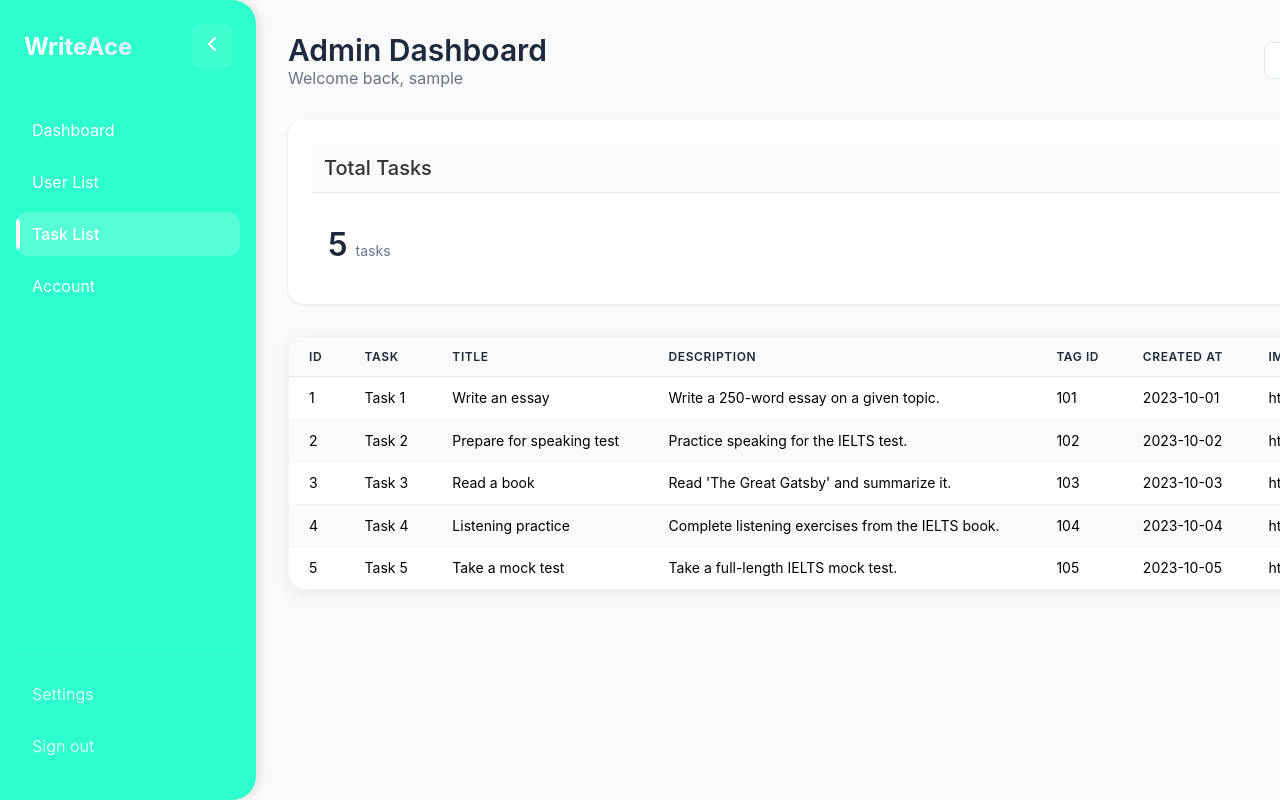
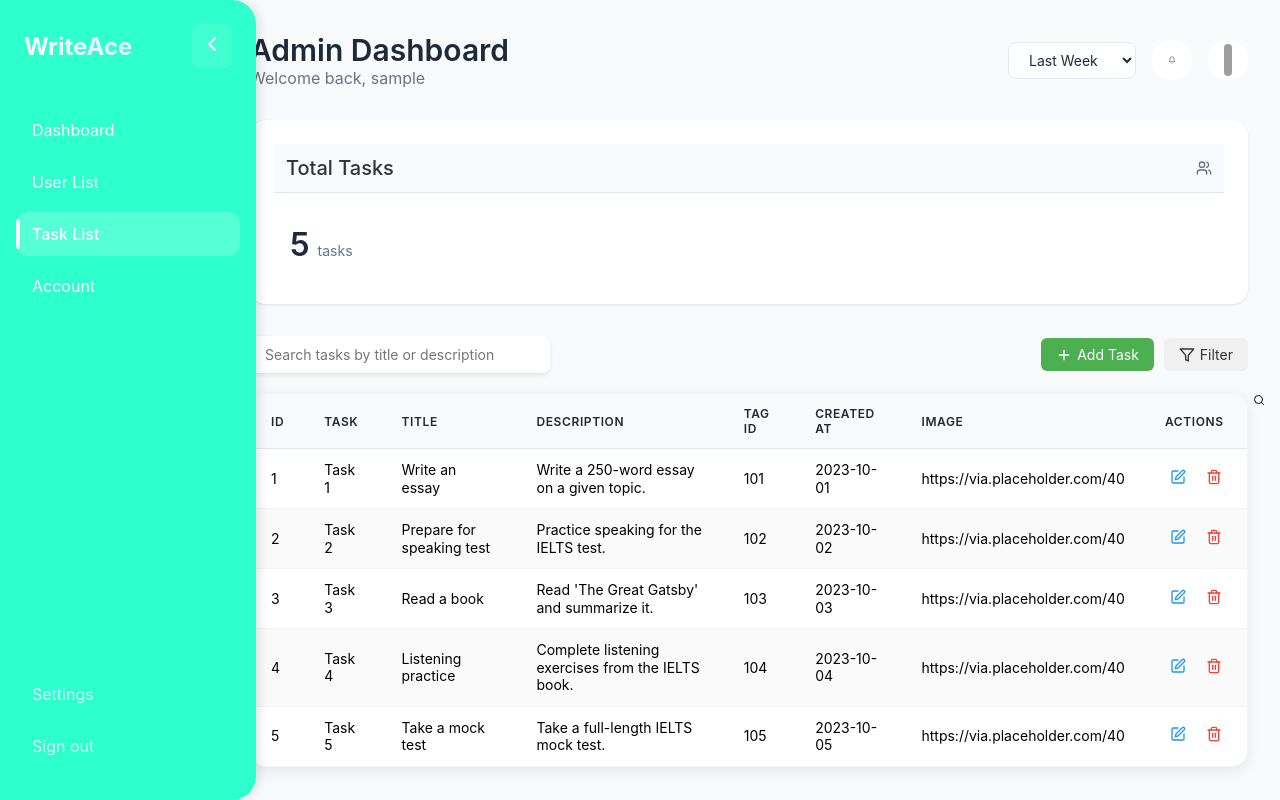
Before and after one commit to 5-0-Overall/Write-Ace, a React (Create React App) app in the folder src/FE/ielts-grading/: page /tasks in a window 1280 px wide. Built offline with nearby package versions, Linux system fonts and the light colour scheme; sample sign-in values are in the browser's storage; grey boxes are pictures that could not be loaded.

Commit message:
Update UI for admin page

```diff
--- a/src/FE/ielts-grading/src/App.js
+++ b/src/FE/ielts-grading/src/App.js
@@ -23,8 +23,8 @@ import DashboardAdmin from "./pages/DashboardAdmin";
 import UserList from "./pages/UserList";
 import TaskList from "./pages/TaskList";
 import ProfileAdmin from "./pages/ProfileAdmin";
-import TeacherDashboard from './pages/TeacherDashboard';
-import TeacherGrading from './pages/TeacherGrading';
+import TeacherDashboard from "./pages/TeacherDashboard";
+import TeacherGrading from "./pages/TeacherGrading";
 
 function App() {
   return (
--- a/src/FE/ielts-grading/src/components/Sidebar/SidebarAdmin.js
+++ b/src/FE/ielts-grading/src/components/Sidebar/SidebarAdmin.js
@@ -57,9 +57,9 @@ function Sidebar() {
       </div>
       <nav className="sidebar-nav">
         <Link
-          to="/admin_dashboard"
+          to="/admin/dashboard"
           className={`nav-button ${
-            isActive("/admin_dashboard") ? "active" : ""
+            isActive("/admin/dashboard") ? "active" : ""
           }`}
         >
           <Home size={20} className="nav-icon" />
--- a/src/FE/ielts-grading/src/pages/TaskList.js
+++ b/src/FE/ielts-grading/src/pages/TaskList.js
@@ -1,13 +1,6 @@
 import React, { useState, useEffect } from "react";
 import SidebarAdmin from "../components/Sidebar/SidebarAdmin.js";
-import {
-  Bell,
-  ArrowUpRight,
-  TrendingUp,
-  Users,
-  File,
-  Book,
-} from "lucide-react";
+import { Bell, Users, Search, Edit, Trash2, Plus, Filter } from "lucide-react";
 import {
   BarChart,
   Bar,
@@ -19,6 +12,7 @@ import {
 import { Link } from "react-router-dom";
 import "../styles/Common.css";
 import "../styles/Dashboard.css";
+import "../styles/TaskList.css";
 import ContributionChart from "../components/ContributionChart.js";
 import api from "../services/ApiService.js";
 import AuthService from "../services/AuthService.js";
@@ -26,6 +20,7 @@ import AuthService from "../services/AuthService.js";
 function TaskList() {
   const [isSidebarExpanded, setIsSidebarExpanded] = useState(true);
   const [user, setUser] = useState(null);
+  const [searchTerm, setSearchTerm] = useState("");
 
   const handleResize = () => {
     setIsSidebarExpanded(window.innerWidth > 768);
@@ -92,14 +87,35 @@ function TaskList() {
     },
   ];
 
+  const handleDelete = (taskId) => {
+    // Xử lý logic xóa task
+    console.log(`Deleting task ${taskId}`);
+  };
+
+  const handleEdit = (task) => {
+    // Xử lý logic chỉnh sửa task
+    console.log(`Editing task`, task);
+  };
+
+  const filteredTasks = mockTasks.filter(
+    (task) =>
+      task.title.toLowerCase().includes(searchTerm.toLowerCase()) ||
+      task.description.toLowerCase().includes(searchTerm.toLowerCase())
+  );
   return (
     <div className="dashboard-container">
-      <SidebarAdmin
-        isSidebarExpanded={isSidebarExpanded}
-        toggleSidebar={toggleSidebar}
-      />
+      <div className={`sidebar-admin ${isSidebarExpanded ? "expanded" : ""}`}>
+        <SidebarAdmin
+          isSidebarExpanded={isSidebarExpanded}
+          toggleSidebar={toggleSidebar}
+        />
+      </div>
 
-      <main className="main-content">
+      <main
+        className={`main-content ${
+          isSidebarExpanded ? "sidebar-expanded" : "sidebar-collapsed"
+        }`}
+      >
         <div className="main-header">
           <div>
             <h2 className="main-title">Admin Dashboard</h2>
@@ -139,6 +155,29 @@ function TaskList() {
           </div>
         </div>
 
+        <div className="users-header">
+          <div className="search-container">
+            <input
+              type="text"
+              placeholder="Search tasks by title or description"
+              className="search-input"
+              value={searchTerm}
+              onChange={(e) => setSearchTerm(e.target.value)}
+            />
+            <button className="search-button">
+              <Search size={18} />
+            </button>
+          </div>
+          <div className="user-actions">
+            <button className="btn-primary">
+              <Plus size={16} /> Add Task
+            </button>
+            <button className="btn-secondary">
+              <Filter size={16} /> Filter
+            </button>
+          </div>
+        </div>
+
         <div className="table-container">
           <table>
             <thead>
@@ -150,6 +189,7 @@ function TaskList() {
                 <th>Tag Id</th>
                 <th>Created At</th>
                 <th>Image</th>
+                <th>Actions</th>
               </tr>
             </thead>
             <tbody>
@@ -162,6 +202,22 @@ function TaskList() {
                   <td>{task.tag_id}</td>
                   <td>{task.created_at}</td>
                   <td>{task.image}</td>
+                  <td>
+                    <div className="action-buttons">
+                      <button
+                        className="edit-btn"
+                        onClick={() => handleEdit(task)}
+                      >
+                        <Edit size={16} />
+                      </button>
+                      <button
+                        className="delete-btn"
+                        onClick={() => handleDelete(task.id)}
+                      >
+                        <Trash2 size={16} />
+                      </button>
+                    </div>
+                  </td>
                 </tr>
               ))}
             </tbody>
--- a/src/FE/ielts-grading/src/pages/UserList.js
+++ b/src/FE/ielts-grading/src/pages/UserList.js
@@ -2,23 +2,18 @@ import React, { useState, useEffect } from "react";
 import SidebarAdmin from "../components/Sidebar/SidebarAdmin.js";
 import {
   Bell,
-  ArrowUpRight,
-  TrendingUp,
   Users,
-  File,
-  Book,
+  Search,
+  Plus,
+  Filter,
+  Edit,
+  Trash2,
+  Ban,
 } from "lucide-react";
-import {
-  BarChart,
-  Bar,
-  XAxis,
-  YAxis,
-  Tooltip,
-  ResponsiveContainer,
-} from "recharts";
 import { Link } from "react-router-dom";
 import "../styles/Common.css";
 import "../styles/Dashboard.css";
+import "../styles/UserList.css";
 import ContributionChart from "../components/ContributionChart";
 import api from "../services/ApiService.js";
 import AuthService from "../services/AuthService.js";
@@ -26,6 +21,7 @@ import AuthService from "../services/AuthService.js";
 function UserList() {
   const [isSidebarExpanded, setIsSidebarExpanded] = useState(true);
   const [user, setUser] = useState(null);
+  const [searchTerm, setSearchTerm] = useState("");
 
   const handleResize = () => {
     setIsSidebarExpanded(window.innerWidth > 768);
@@ -52,14 +48,36 @@ function UserList() {
     { id: 5, username: "user5", email: "user5@example.com", role: "User " },
   ];
 
+  const handleBanUser = (userId) => {
+    // Xử lý logic ban user
+    console.log(`Banning user ${userId}`);
+  };
+
+  const handleEditUser = (user) => {
+    // Xử lý logic chỉnh sửa user
+    console.log(`Editing user`, user);
+  };
+
+  const filteredUsers = mockUsers.filter(
+    (user) =>
+      user.username.toLowerCase().includes(searchTerm.toLowerCase()) ||
+      user.email.toLowerCase().includes(searchTerm.toLowerCase())
+  );
+
   return (
     <div className="dashboard-container">
-      <SidebarAdmin
-        isSidebarExpanded={isSidebarExpanded}
-        toggleSidebar={toggleSidebar}
-      />
+      <div className={`sidebar-admin ${isSidebarExpanded ? "expanded" : ""}`}>
+        <SidebarAdmin
+          isSidebarExpanded={isSidebarExpanded}
+          toggleSidebar={toggleSidebar}
+        />
+      </div>
 
-      <main className="main-content">
+      <main
+        className={`main-content ${
+          isSidebarExpanded ? "sidebar-expanded" : "sidebar-collapsed"
+        }`}
+      >
         <div className="main-header">
           <div>
             <h2 className="main-title">Admin Dashboard</h2>
@@ -99,6 +117,27 @@ function UserList() {
           </div>
         </div>
 
+        <div className="users-header">
+          <div className="search-container">
+            <input
+              type="text"
+              placeholder="Search users by username or email"
+              className="search-input"
+            />
+            <button className="search-button">
+              <Search size={18} />
+            </button>
+          </div>
+          <div className="user-actions">
+            <button className="btn-primary">
+              <Plus size={16} /> Add User
+            </button>
+            <button className="btn-secondary">
+              <Filter size={16} /> Filter
+            </button>
+          </div>
+        </div>
+
         <div className="table-container">
           <table>
             <thead>
@@ -107,6 +146,7 @@ function UserList() {
                 <th>Username</th>
                 <th>Email</th>
                 <th>Role</th>
+                <th>Actions</th>
               </tr>
             </thead>
             <tbody>
@@ -116,6 +156,22 @@ function UserList() {
                   <td>{user.username}</td>
                   <td>{user.email}</td>
                   <td>{user.role}</td>
+                  <td>
+                    <div className="action-buttons">
+                      <button
+                        className="edit-btn"
+                        onClick={() => handleEditUser(user)}
+                      >
+                        <Edit size={16} />
+                      </button>
+                      <button
+                        className="ban-btn"
+                        onClick={() => handleBanUser(user.id)}
+                      >
+                        <Ban size={16} />
+                      </button>
+                    </div>
+                  </td>
                 </tr>
               ))}
             </tbody>
--- a/src/FE/ielts-grading/src/styles/Dashboard.css
+++ b/src/FE/ielts-grading/src/styles/Dashboard.css
@@ -135,6 +135,36 @@
   margin: 0 0 1.5rem 0;
 }
 
+.dashboard-container {
+  display: flex;
+  width: 100%;
+}
+
+.sidebar-admin {
+  position: fixed;
+  top: 0;
+  left: 0;
+  height: 100vh;
+  z-index: 1000;
+  transition: width 0.3s ease;
+}
+
+.main-content {
+  width: 100%;
+  padding-left: 80px; /* Chiều rộng sidebar thu gọn */
+  transition: padding-left 0.3s ease;
+}
+
+.main-content.sidebar-expanded {
+  padding-left: 250px; /* Chiều rộng sidebar mở rộng */
+}
+
+@media (max-width: 1024px) {
+  .main-content {
+    padding-left: 0;
+  }
+}
+
 @media (max-width: 768px) {
   .main-content {
     padding: 1rem;
--- /dev/null
+++ b/src/FE/ielts-grading/src/styles/TaskList.css
@@ -0,0 +1,31 @@
+.action-buttons {
+  display: flex;
+  gap: 10px;
+  justify-content: center;
+}
+
+.edit-btn,
+.delete-btn {
+  background: none;
+  border: none;
+  cursor: pointer;
+  padding: 5px;
+  border-radius: 4px;
+  transition: background-color 0.3s ease;
+}
+
+.edit-btn {
+  color: #2196f3;
+}
+
+.delete-btn {
+  color: #f44336;
+}
+
+.edit-btn:hover {
+  background-color: rgba(33, 150, 243, 0.1);
+}
+
+.delete-btn:hover {
+  background-color: rgba(244, 67, 54, 0.1);
+}
--- /dev/null
+++ b/src/FE/ielts-grading/src/styles/UserList.css
@@ -0,0 +1,81 @@
+.users-header {
+  display: flex;
+  justify-content: space-between;
+  align-items: center;
+  margin-bottom: 20px;
+}
+
+.search-container {
+  display: flex;
+  align-items: center;
+  background-color: white;
+  border-radius: 8px;
+  box-shadow: 0 2px 4px rgba(0, 0, 0, 0.1);
+  overflow: hidden;
+}
+
+.search-input {
+  border: none;
+  padding: 10px 15px;
+  width: 300px;
+  outline: none;
+  font-size: 14px;
+}
+
+.search-button {
+  background-color: transparent;
+  border: none;
+  padding: 10px;
+  cursor: pointer;
+  display: flex;
+  align-items: center;
+  justify-content: center;
+}
+
+.user-actions {
+  display: flex;
+  gap: 10px;
+}
+
+.btn-primary,
+.btn-secondary {
+  display: flex;
+  align-items: center;
+  gap: 5px;
+  padding: 8px 15px;
+  border-radius: 6px;
+  border: none;
+  cursor: pointer;
+  font-size: 14px;
+  transition: all 0.3s ease;
+}
+
+.btn-primary {
+  background-color: #4caf50;
+  color: white;
+}
+
+.btn-secondary {
+  background-color: #f0f0f0;
+  color: #333;
+}
+
+.btn-primary:hover {
+  background-color: #45a049;
+}
+
+.btn-secondary:hover {
+  background-color: #e0e0e0;
+}
+
+@media (max-width: 768px) {
+  .users-header {
+    flex-direction: column;
+    align-items: stretch;
+    gap: 10px;
+  }
+
+  .search-input {
+    width: 100%;
+  }
+}
```
Also changed, not shown: src/FE/ielts-grading/src/pages/DashboardAdmin.js (+11 -5 lines), src/FE/ielts-grading/src/pages/ProfileAdmin.js (+11 -5 lines), src/FE/ielts-grading/src/services/AuthService.js (+17 -17 lines).
